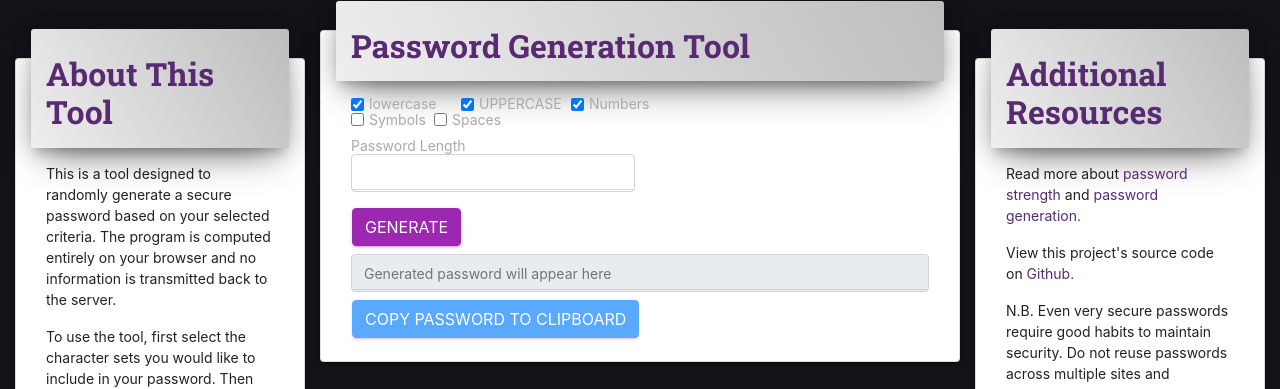
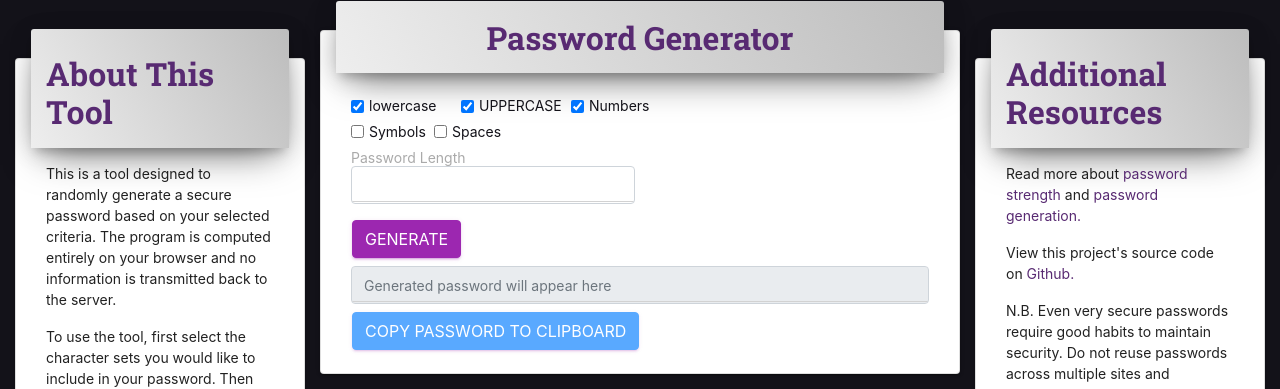
Before and after one commit to magiama9/password-generator, a plain HTML site: page index.html in a window 1280 px wide. Shown: the top 389 px of the page. Drawn offline with nearby package versions, Linux system fonts and the light colour scheme.

Commit message:
Change styling of checkboxes to increase readability and accessibility.

```diff
--- a/assets/styles/styles.css
+++ b/assets/styles/styles.css
@@ -33,3 +33,11 @@ div.row p a {
   text-decoration: none;
   color: #582a72;
 }
+
+label.form-check-label {
+  color: #131219;
+}
+
+div.label-check {
+  margin-top: 10px;
+}
--- a/index.html
+++ b/index.html
@@ -51,8 +51,8 @@
               <p>
                 To use the tool, first select the character sets you would like
                 to include in your password. Then select a length for your
-                password and hit generate. You can use the
-                button to copy your password to the clipboard.
+                password and hit generate. You can use the button to copy your
+                password to the clipboard.
               </p>
             </div>
           </div>
@@ -61,8 +61,8 @@
         <div class="col-12 col-lg-6">
           <div class="row">
             <div class="card center-column">
-              <div class="row card-header">
-                <h1 class="form-header card-title">Password Generation Tool</h1>
+              <div class="row card-header justify-content-center pt-2">
+                <h1 class="form-header card-title">Password Generator</h1>
               </div>
               <div class="card-body">
                 <form onsubmit="makePasswordEvent(event)">
```
